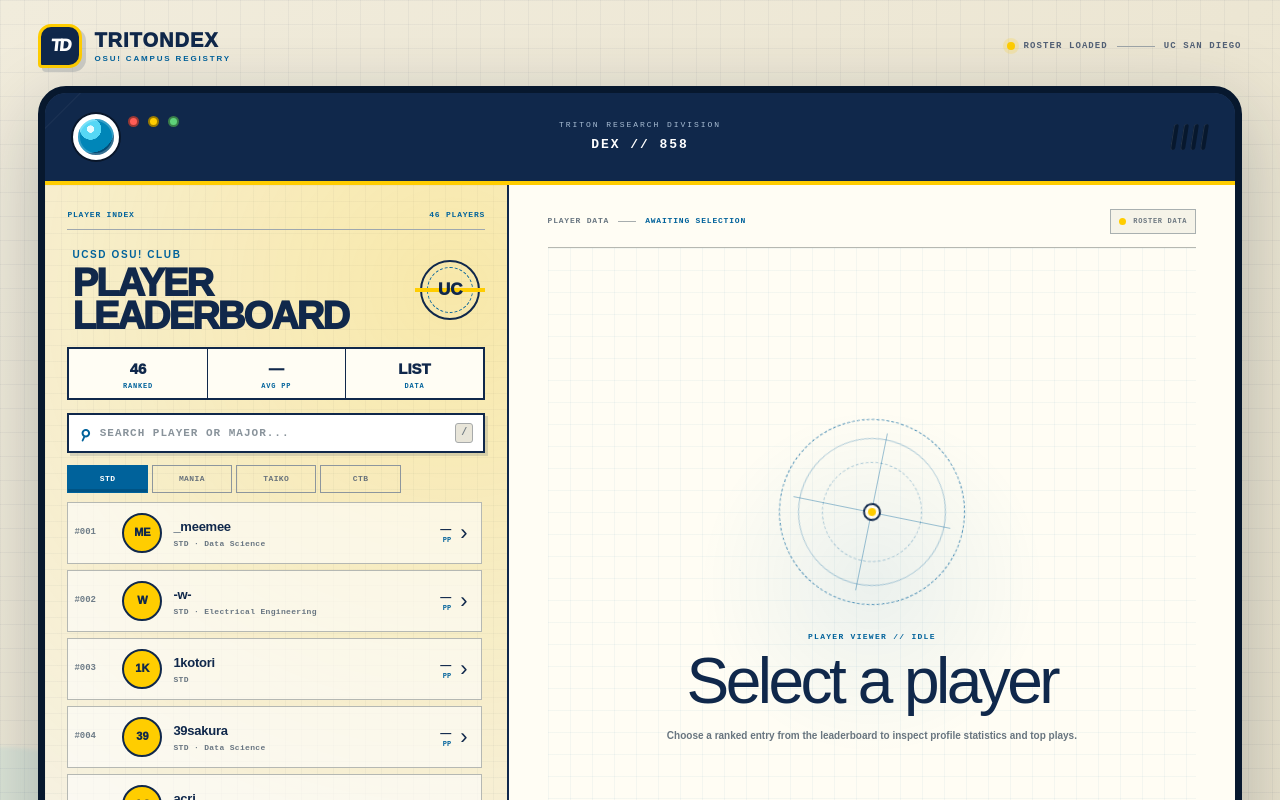
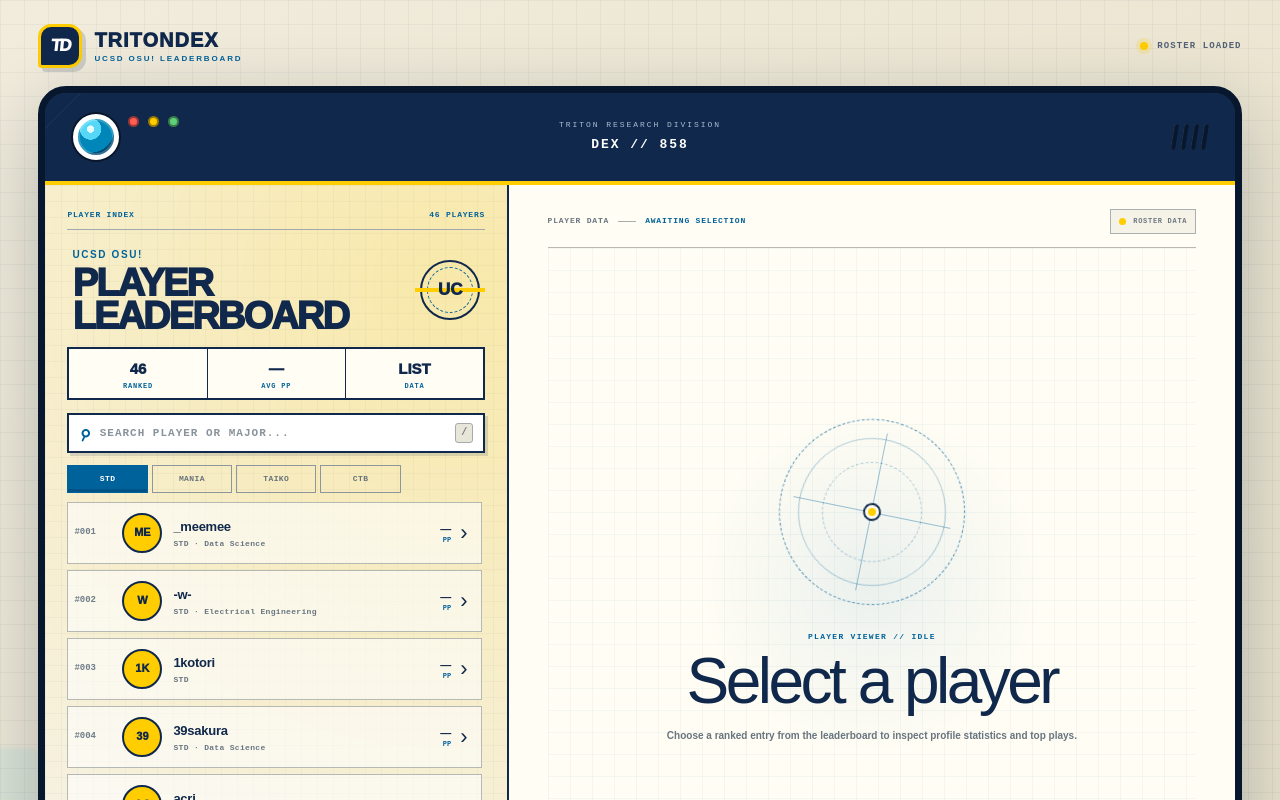
Before and after one commit to rekurin/osu-tritondex, a Next.js app: page / in a window 1280 px wide. Shown: the top 800 px of the page. Built offline with nearby package versions, Linux system fonts and the light colour scheme.

Commit message:
Update header and player index titles for clarity

```diff
--- a/app/page.tsx
+++ b/app/page.tsx
@@ -171,15 +171,15 @@ export default function Home() {
       <header className="site-header">
         <a className="brand" href="#top" aria-label="TritonDex home">
           <span className="brand-mark"><span>TD</span></span>
-          <span className="brand-type"><strong>TRITONDEX</strong><small>OSU! CAMPUS REGISTRY</small></span>
+          <span className="brand-type"><strong>TRITONDEX</strong><small>UCSD OSU! LEADERBOARD</small></span>
         </a>
         <div className="header-meta">
           <span className={`status-dot ${source === 'live' ? 'is-live' : ''}`} />
-          <span>{source === 'live' ? 'OSU! API SNAPSHOT' : 'ROSTER LOADED'}</span><span className="header-rule" /><span>UC SAN DIEGO</span>
+          <span>{source === 'live' ? 'OSU! API SNAPSHOT' : 'ROSTER LOADED'}</span>
         </div>
       </header>
 
-      <section className="device" id="top" aria-label="UC San Diego osu player viewer">
+      <section className="device" id="top" aria-label="">
         <div className="device-topbar">
           <div className="lens-cluster" aria-hidden="true"><span className="main-lens" /><span className="mini-light red" /><span className="mini-light gold" /><span className="mini-light green" /></div>
           <div className="device-label"><span>TRITON RESEARCH DIVISION</span><strong>DEX // 858</strong></div>
@@ -190,7 +190,7 @@ export default function Home() {
           <aside className="registry-panel">
             <div className="panel-kicker"><span>PLAYER INDEX</span><span>{String(uniquePlayerCount).padStart(2, '0')} PLAYERS</span></div>
             <div className="registry-title-row">
-              <div><p>UCSD OSU! CLUB</p><h1>PLAYER<br />LEADERBOARD</h1></div>
+              <div><p>UCSD OSU!</p><h1>PLAYER<br />LEADERBOARD</h1></div>
               <div className="registry-seal" aria-hidden="true"><span>UC</span></div>
             </div>
             <div className="summary-strip" aria-label="Roster summary">
```
